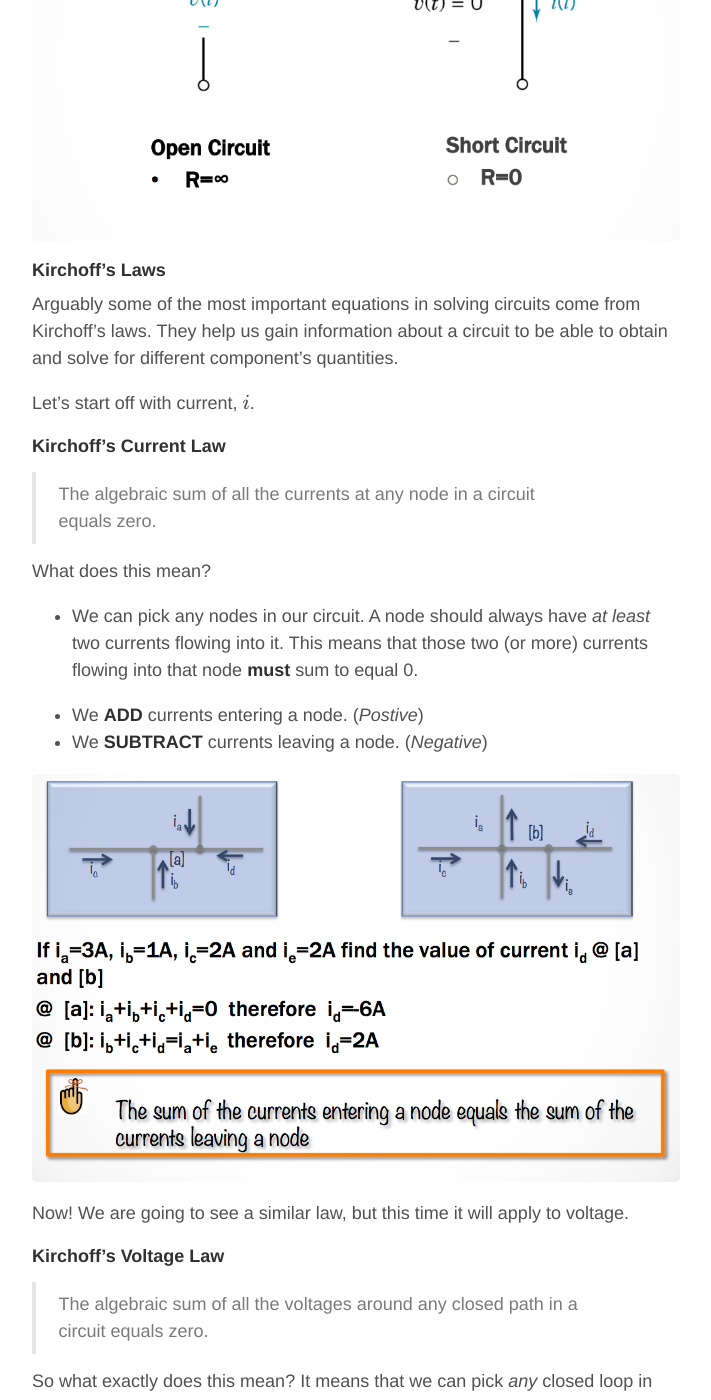
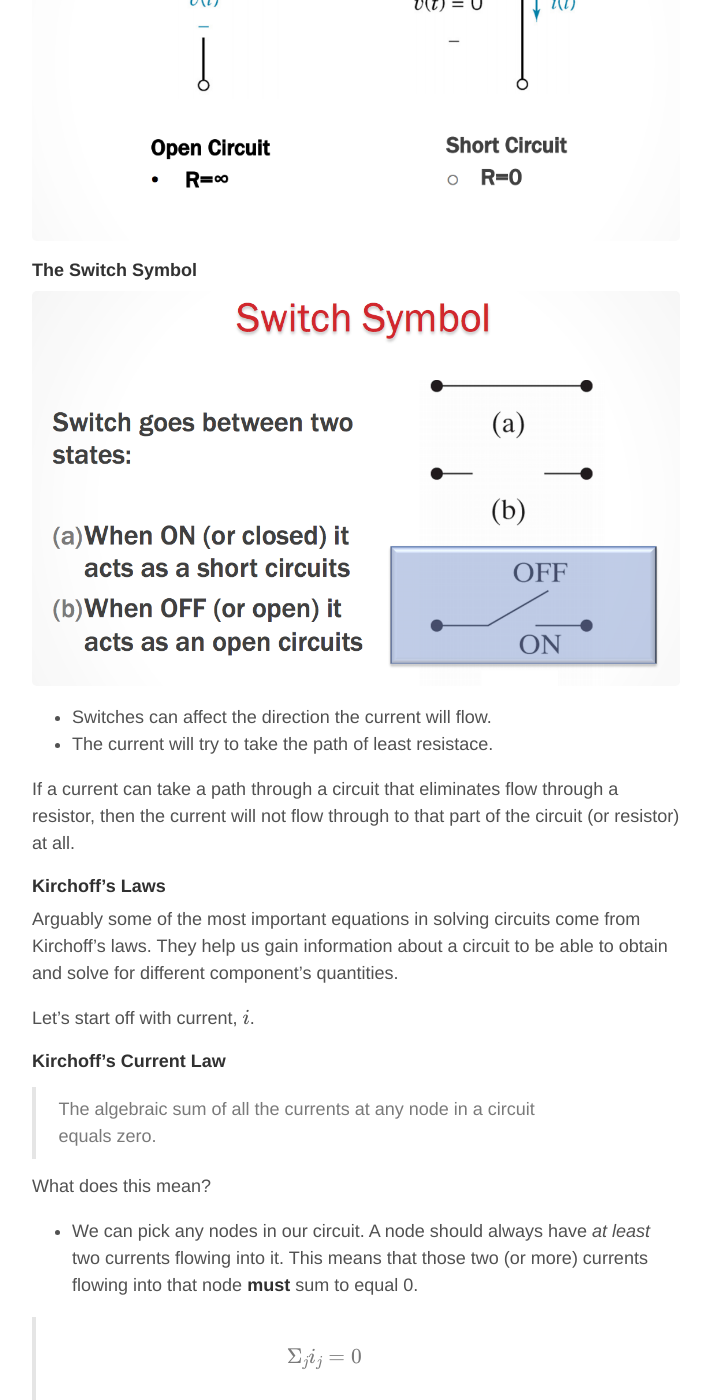
Before and after one commit to ZacBlanco/zacblanco.github.io, a Jekyll site: the page built from _posts/2015-9-3-guide-principles-electrical-engineering.md, in a window 1280 px wide and 1400 px high, scrolled down 12733 px. Shown: the whole window, without its empty margins (284-995 px from the left). Built offline with Jekyll 4.4.1, drawn with Linux system fonts in a browser that asks for light colours; formulas are drawn with MathJax 3; comment, search, counter and statistics services are not loaded.

Commit message:
ee guide update 9/17

```diff
--- a/_posts/2015-9-3-guide-principles-electrical-engineering.md
+++ b/_posts/2015-9-3-guide-principles-electrical-engineering.md
@@ -322,6 +322,15 @@ Another form is:
 
 ![Open and Short Ciruit Symbols](/assets/images/ee1-guide/open-short-circuit-symbols.png)
 
+#### The Switch Symbol
+
+![Switch Symbol](/assets/images/ee1-guide/switch-symbol-1.png)
+
+- Switches can affect the direction the current will flow.
+- The current will try to take the path of least resistace.
+
+If a current can take a path through a circuit that eliminates flow through a resistor, then the current will not flow through to that part of the circuit (or resistor) at all.
+
 
 #### Kirchoff's Laws
 
@@ -336,6 +345,8 @@ Let's start off with current, $$ i $$.
 What does this mean?
 
 - We can pick any nodes in our circuit. A node should always have _at least_ two currents flowing into it. This means that those two (or more) currents flowing into that node **must** sum to equal 0.
+
+> $$ \Sigma_j i_j = 0 $$
 
 - We **ADD** currents entering a node. (_Postive_)
 - We **SUBTRACT** currents leaving a node. (_Negative_)
@@ -355,6 +366,7 @@ So what exactly does this mean? It means that we can pick _any_ closed loop in t
 - If the element causes a _voltage drop_ (positive -> negative), then we **subtract**.
 - If the element causes a _voltage rise_ (negative -> postitive), then we **add**.
 
+> $$ \Sigma_j v_j = 0 $$
 
 ![KVL Example 1](/assets/images/ee1-guide/kvl-ex-1.png)
 
```
Also changed, not shown: assets/images/ee1-guide/switch-symbol-1.png (added), 1 other file.
